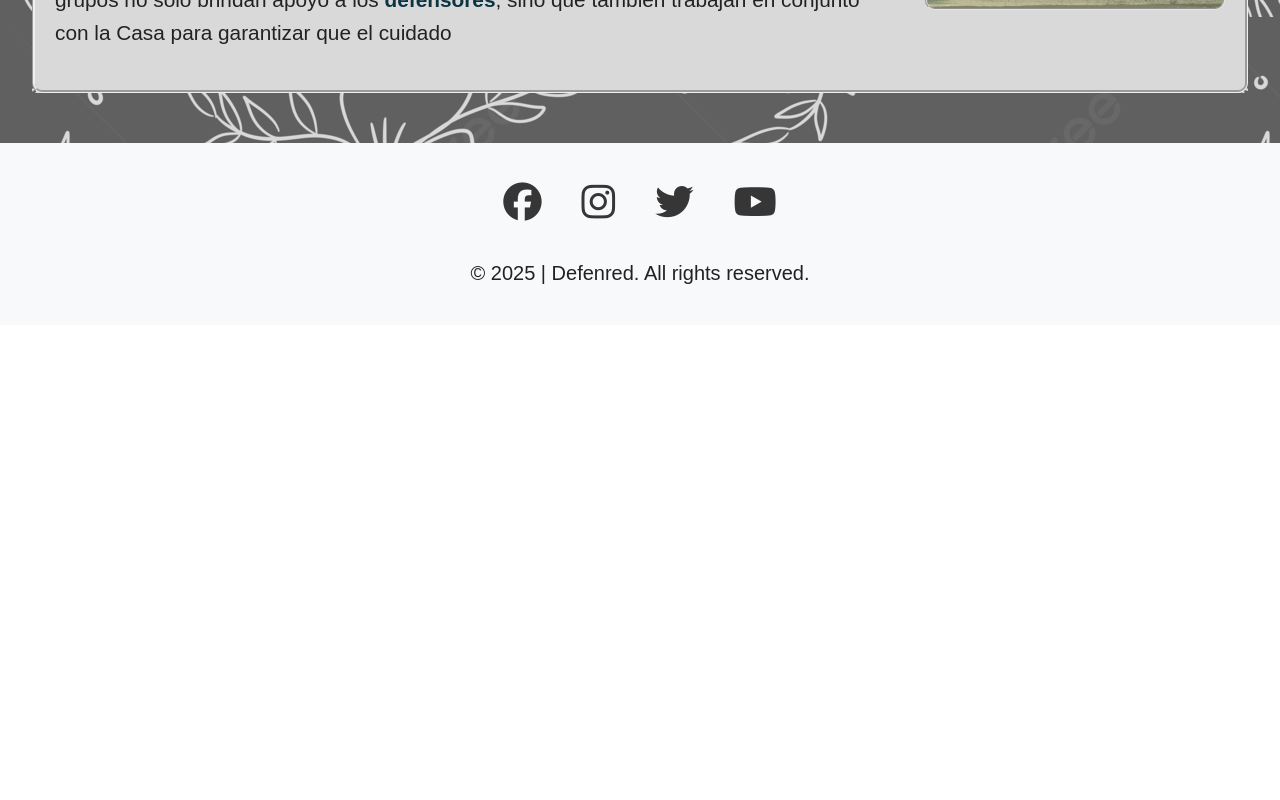
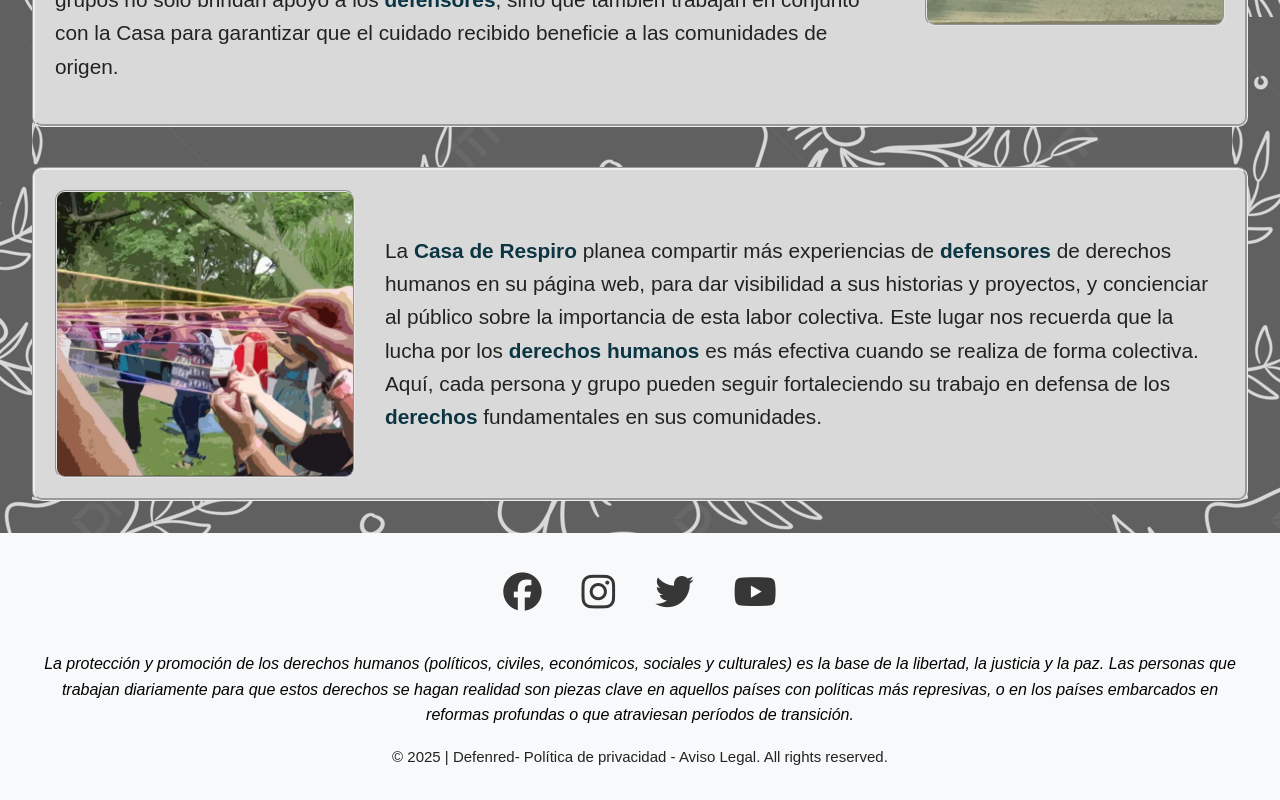
Before and after one commit to InkCapac/DANI_NODE, a React (Vite) app in the folder DEFENRED/: page /Defensoras in a window 1280 px wide. Shown: the part 1720-2520 px from the top of the page. Before the commit the page ends 2045 px from the top, so only its background shows below. Built offline with nearby package versions, Linux system fonts and the light colour scheme.

Commit message:
CAMBIOS 19-02
:)

```diff
--- a/DEFENRED/src/componentes/Footer.tsx
+++ b/DEFENRED/src/componentes/Footer.tsx
@@ -19,10 +19,9 @@ const Footer = () => {
                             <i className="fa-brands fa-youtube"></i>
                         </a>
                     </div>
+                    <p className="footer-disclaimer">La protección y promoción de los derechos humanos (políticos, civiles, económicos, sociales y culturales) es la base de la libertad, la justicia y la paz. Las personas que trabajan diariamente para que estos derechos se hagan realidad  son piezas clave en aquellos países con políticas más represivas, o en los países embarcados en reformas profundas o que atraviesan períodos de transición.</p>
                     {/* Nueva sección de enlaces */}
-
-
-                    <p className="footer-p">© 2025 | Defenred. All rights reserved.</p>
+                    <p className="footer-p">© 2025 | Defenred- Política de privacidad - Aviso Legal. All rights reserved.</p>
                 </div>
             </footer>
         </section>
--- a/DEFENRED/src/componentes/css/footer.css
+++ b/DEFENRED/src/componentes/css/footer.css
@@ -61,9 +61,14 @@
 .footerLinks li:hover {
     color: var(--blue);
 }
-
+.footer-disclaimer{
+    margin: 20px;
+    line-height: 1.6;
+    font-size: 1rem;
+    font-style: italic;
+}
 .footer-p {
     margin-top: 20px;
-    font-size: 20px;
+    font-size: 15px;
     color: var(--black);
 }
--- a/DEFENRED/src/linkedPages/subLinked/sections_defensoras.tsx
+++ b/DEFENRED/src/linkedPages/subLinked/sections_defensoras.tsx
@@ -2,6 +2,7 @@ import React from "react";
 import defensorasMain from "../assets/img/defensoras_defenred.webp";
 import "./css_sub/sections_defensoras.css";
 import defenredTrain from "../IMGS/defenred_train.webp";
+import defenredTeam from "../IMGS/defenred_team.webp";
 
 const sec_defensoras = () => {
     return (
@@ -23,11 +24,15 @@ const sec_defensoras = () => {
                             </span> de migrantes, medio ambiente, apoyo a víctimas de desapariciones forzadas y derechos de mujeres.<br/>
                             <span className="section-defensoras-quote">Las personas <span className="keywords-defensoras">defensoras
                             </span> que llegan a la Casa de Respiro suelen provenir de entornos difíciles y, a menudo, peligrosos, lo que afecta su salud física, emocional y mental.</span> Es importante que dediquen un tiempo para cuidar de sí mismos, así podrán procesar lo que han vivido y fortalecer su capacidad de resistir. <span className="section-defensoras-quote">La mayoría de estos activistas cuentan con el apoyo de importantes organizaciones y colectivos en sus países, como la IMD, Caminando Fronteras o la Red Nacional de Mujeres Defensoras de Honduras.</span> Estos grupos no solo brindan apoyo a los <span className="keywords-defensoras">defensores
-                            </span>, sino que también trabajan en conjunto con la Casa para garantizar que el cuidado </p>
+                            </span>, sino que también trabajan en conjunto con la Casa para garantizar que el cuidado recibido beneficie a las comunidades de origen.</p>
                         <img src={defenredTrain} alt="Reunión Defenred" />
                     </div>
+                    <div className="section-defensoras">
+                        <img src={defenredTeam} alt="Reunión Defenred" />
+                        <p>La <span className="keywords-defensoras">Casa de Respiro</span> planea compartir más experiencias de <span className="keywords-defensoras">defensores</span> de derechos humanos en su página web, para dar visibilidad a sus historias y proyectos, y concienciar al público sobre la importancia de esta labor colectiva. Este lugar nos recuerda que la lucha por los <span className="keywords-defensoras">derechos humanos</span> es más efectiva cuando se realiza de forma colectiva. Aquí, cada persona y grupo pueden seguir fortaleciendo su trabajo en defensa de los <span className="keywords-defensoras">derechos</span>  fundamentales en sus comunidades.
+                        </p>
                     </div>
-                    <img src="" alt="" />
+                    </div>
             </section>
         </>
     );
```
Also changed, not shown: DEFENRED/src/linkedPages/IMGS/defenred_team.webp (added).
